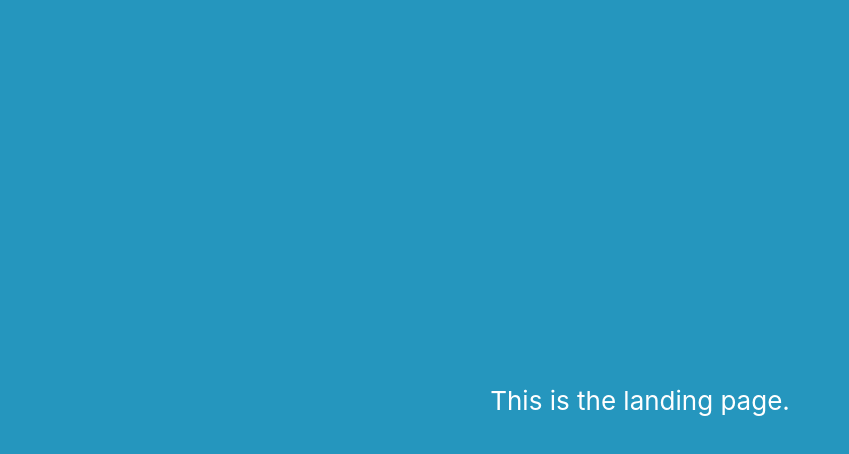
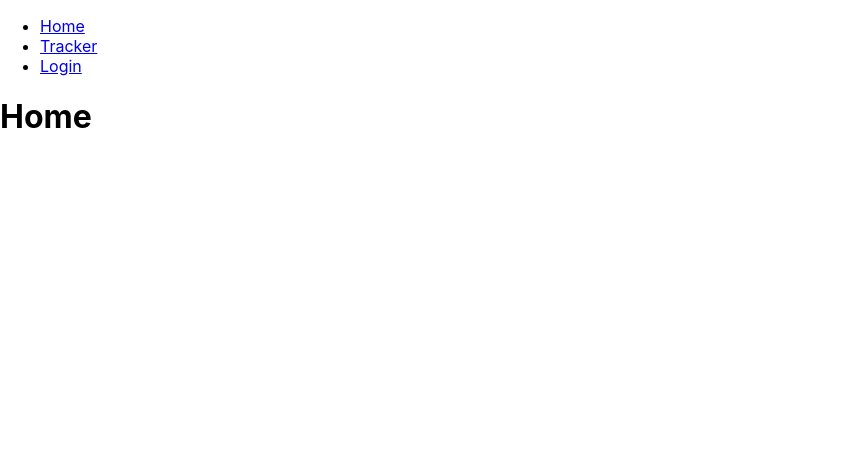
Before and after one commit to Shortii/Finance-Tracker, a React (Create React App) app: page / in a window 1280 px wide. Shown: the top 454 px of the page, without its empty margins (0-849 px from the left). Built offline with nearby package versions, Linux system fonts and the light colour scheme.

Commit message:
add pages and routing

```diff
--- a/src/App.css
+++ b/src/App.css
@@ -14,7 +14,7 @@
 }
 
 .App-header {
-  background-color: #2596be;
+  background-color: white;
   min-height: 100vh;
   display: flex;
   flex-direction: column;
--- a/src/App.js
+++ b/src/App.js
@@ -1,15 +1,22 @@
-import './App.css';
+import ReactDOM from "react-dom";
+import { BrowserRouter, Routes, Route } from "react-router-dom";
+import Layout from "./pages/Layout";
+import Home from "./pages/Home";
+import Login from "./pages/Login";
+import Tracker from "./pages/Tracker";
 
-function App() {
+export default function App() {
   return (
-    <div className="App">
-      <header className="App-header">
-        <p>
-          This is the landing page.
-        </p>
-      </header>
-    </div>
+    <BrowserRouter>
+      <Routes>
+        <Route path="/" element={<Layout />}>
+          <Route index element={<Home />} />
+          <Route path="tracker" element={<Tracker />} />
+          <Route path="login" element={<Login />} />
+        </Route>
+      </Routes>
+    </BrowserRouter>
   );
 }
 
-export default App;
+ReactDOM.render(<App />, document.getElementById("root"));
--- /dev/null
+++ b/src/navigation/Navbar.css
@@ -0,0 +1,7 @@
+.Navbar {
+    background-color: #343a40;
+}
+
+.Nav {
+    align-items: left;
+}
--- /dev/null
+++ b/src/navigation/Navbar.tsx
@@ -0,0 +1,22 @@
+import React from "react";
+import { BrowserRouter, Route, Link } from "react-router-dom";
+
+const Navbar = () => {
+    return (
+        <nav>
+            <ul>
+                <li className="nav-item">
+                    <Link to="/">Home</Link>
+                </li>
+                <li className="nav-item">
+                    <Link to="/tracker">Tracker</Link>
+                </li>
+                <li className="nav-item">
+                    <Link to="/login">Login</Link>
+                </li>
+            </ul>
+        </nav>
+    );
+}
+
+export default Navbar;
--- /dev/null
+++ b/src/pages/Home.tsx
@@ -0,0 +1,13 @@
+import React from "react";
+
+const Home = () => {
+    return (
+        <div>
+            <h1>
+                Home
+            </h1>
+        </div>
+    );
+}
+
+export default Home;
--- /dev/null
+++ b/src/pages/Layout.tsx
@@ -0,0 +1,14 @@
+import React from "react";
+import { Outlet } from "react-router-dom";
+import Navbar from "../navigation/Navbar";
+
+const Layout = () => {
+  return (
+    <>
+      <Navbar />
+      <Outlet />
+    </>
+  );
+};
+
+export default Layout;
--- /dev/null
+++ b/src/pages/Login.tsx
@@ -0,0 +1,13 @@
+import React from "react";
+
+const Login = () => {
+    return (
+        <div>
+            <h1>
+                Login
+            </h1>
+        </div>
+    );
+}
+
+export default Login;
--- /dev/null
+++ b/src/pages/Tracker.tsx
@@ -0,0 +1,14 @@
+import { InputAdornment, TextField } from "@mui/material";
+import React from "react";
+
+const Tracker = () => {
+    return (
+        <div>
+            <h1>
+                Tracker
+            </h1>
+        </div>
+    );
+}
+
+export default Tracker;
--- /dev/null
+++ b/tsconfig.json
@@ -0,0 +1,6 @@
+{
+    "compilerOptions": {
+        "jsx": "react",
+        "esModuleInterop": true
+    }
+}
```
Also changed, not shown: package.json (+8 -1 lines), colours.txt, 1 other file (tests, documents, lock files or other folders).
